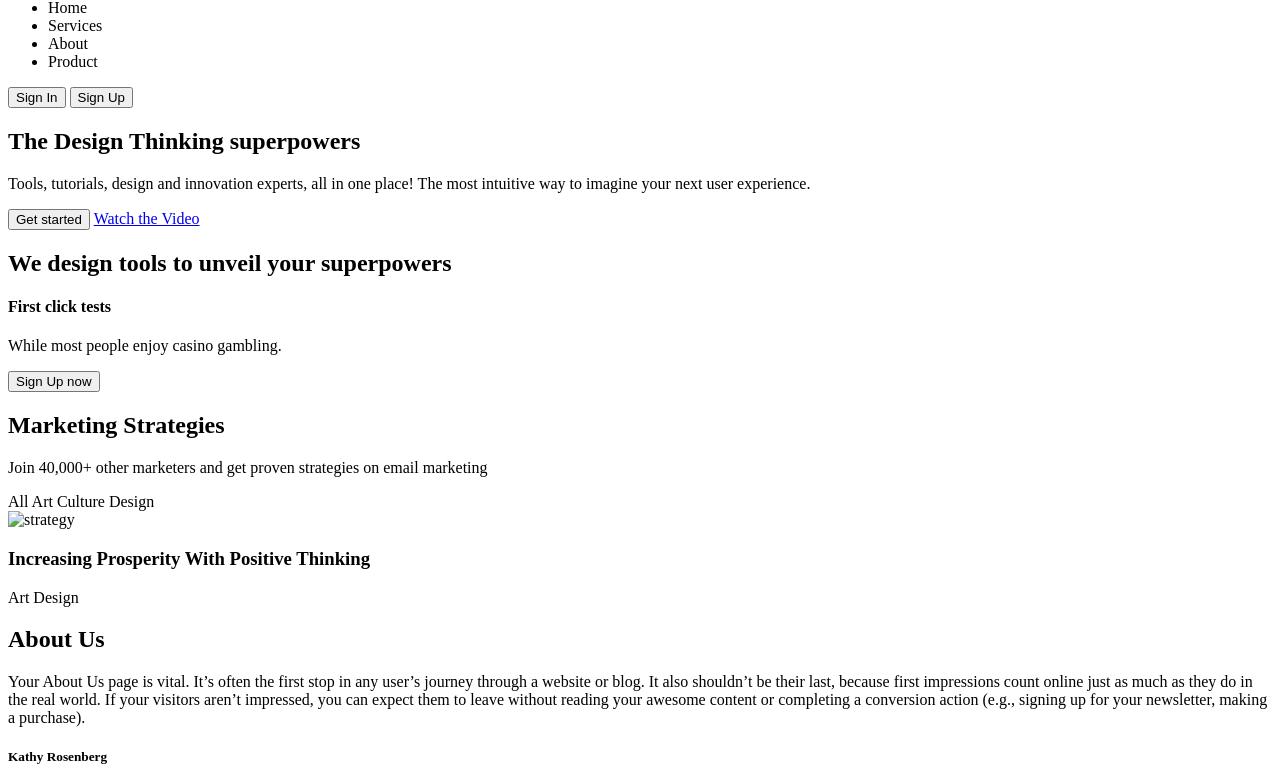
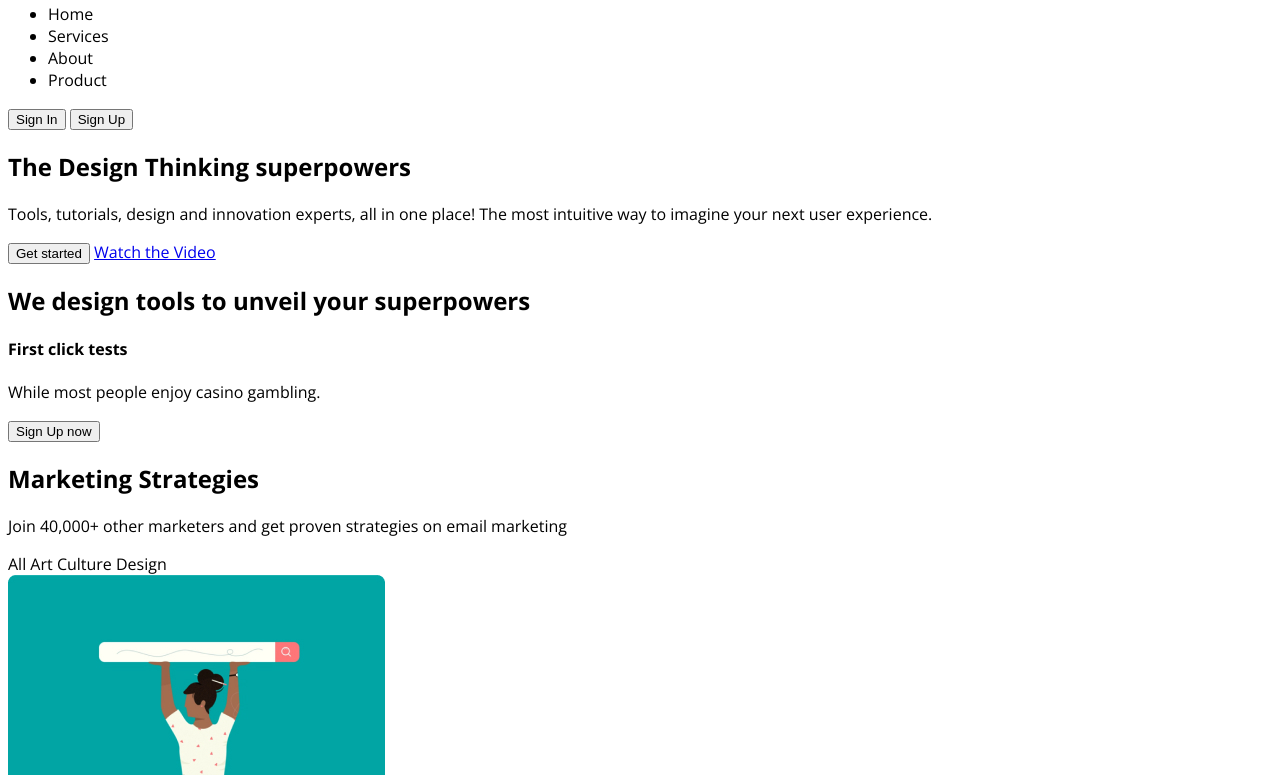
Before and after one commit to Anton-Gadiyatov/Productly, a plain HTML site: page index.html in a window 1280 px wide. Shown: the part 43-820 px from the top of the page. Drawn offline with nearby package versions, Linux system fonts and the light colour scheme.

Commit message:
feat: add fonts

```diff
--- a/index.html
+++ b/index.html
@@ -5,6 +5,12 @@
     <meta http-equiv="X-UA-Compatible" content="IE=edge" />
     <meta name="viewport" content="width=device-width, initial-scale=1.0" />
     <title>Productly</title>
+    <link rel="preconnect" href="https://fonts.gstatic.com" />
+    <link
+      href="https://fonts.googleapis.com/css2?family=Open+Sans:wght@400;700&family=Poppins:wght@400;700&display=swap"
+      rel="stylesheet"
+    />
+    <link rel="stylesheet" href="style.css">
   </head>
   <body>
     <header class="header">
--- /dev/null
+++ b/style.css
@@ -0,0 +1,8 @@
+html {
+  font-size: 10px;
+}
+
+body {
+  font-size: 1.6rem;
+  font-family: "Open Sans", Verdana, sans-serif;
+}
```
Also changed, not shown: img/strategies/1.jpg (added).
